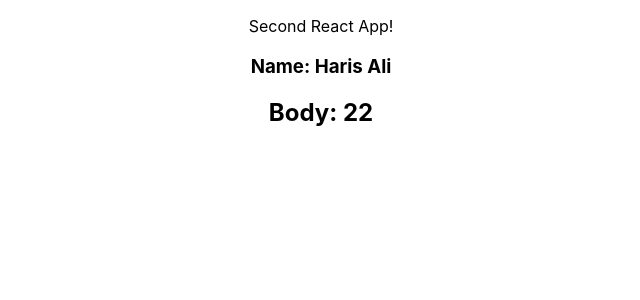
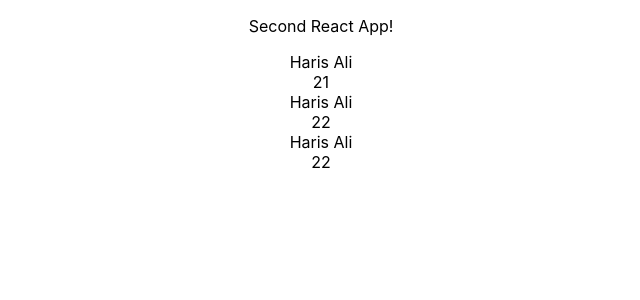
Before and after one commit to HarisAli-git/React-Redux, a React (Create React App) app: page / in a window 1280 px wide. Shown: the top 300 px of the page, without its empty margins (319-959 px from the left). Built offline with nearby package versions, Linux system fonts and the light colour scheme.

Commit message:
Added Lists

```diff
--- a/src/App.js
+++ b/src/App.js
@@ -1,15 +1,26 @@
+import { Component } from 'react/cjs/react.development';
 import './App.css';
 import Com1 from './Com2';
 
-function App() {
+class App extends Component{
+
+  state = {
+  people: [
+    {name: "Haris Ali", age: 21, id: 1},
+    {name: "Haris Ali", age: 22, id: 2},
+    {name: "Haris Ali", age: 22, id: 3}
+    ]
+  }
+
+  render(){
   return (
     <div className="App">
       <p>
         Second React App!
       </p>
-      <Com1 name="Haris Ali" age="22"/>
+      <Com1 crowd = {this.state.people}/>
     </div>
-  );
+  );}
 }
 
 export default App;
--- a/src/Com2.js
+++ b/src/Com2.js
@@ -3,12 +3,23 @@ import React, { Component } from 'react'
 class Com1 extends Component{
     render(){
 
-        const {name, age} = this.props
+        const {crowd} = this.props;
+        const people = crowd.map(person => {
+            return (
+                <div className="person" key={person.id}>
+                    <div>
+                        {person.name}
+                    </div>
+                    <div>
+                        {person.age}
+                    </div>
+                </div>
+            )
+        })
 
         return(
             <div className="com">
-                <h3>Name: {name} </h3>
-                <h2>Body: {age} </h2>
+                {people}
             </div>
         )
     }
```
